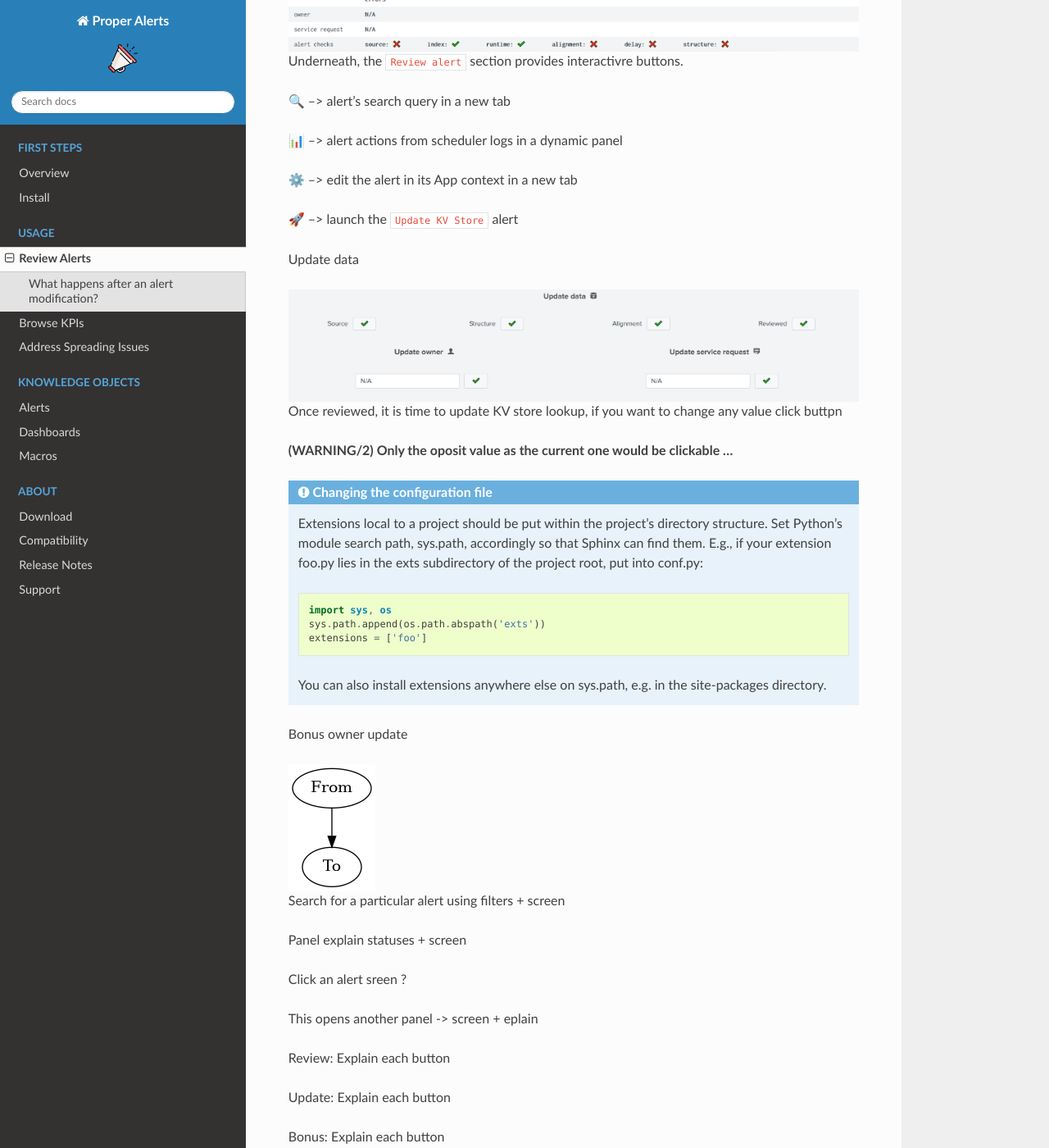
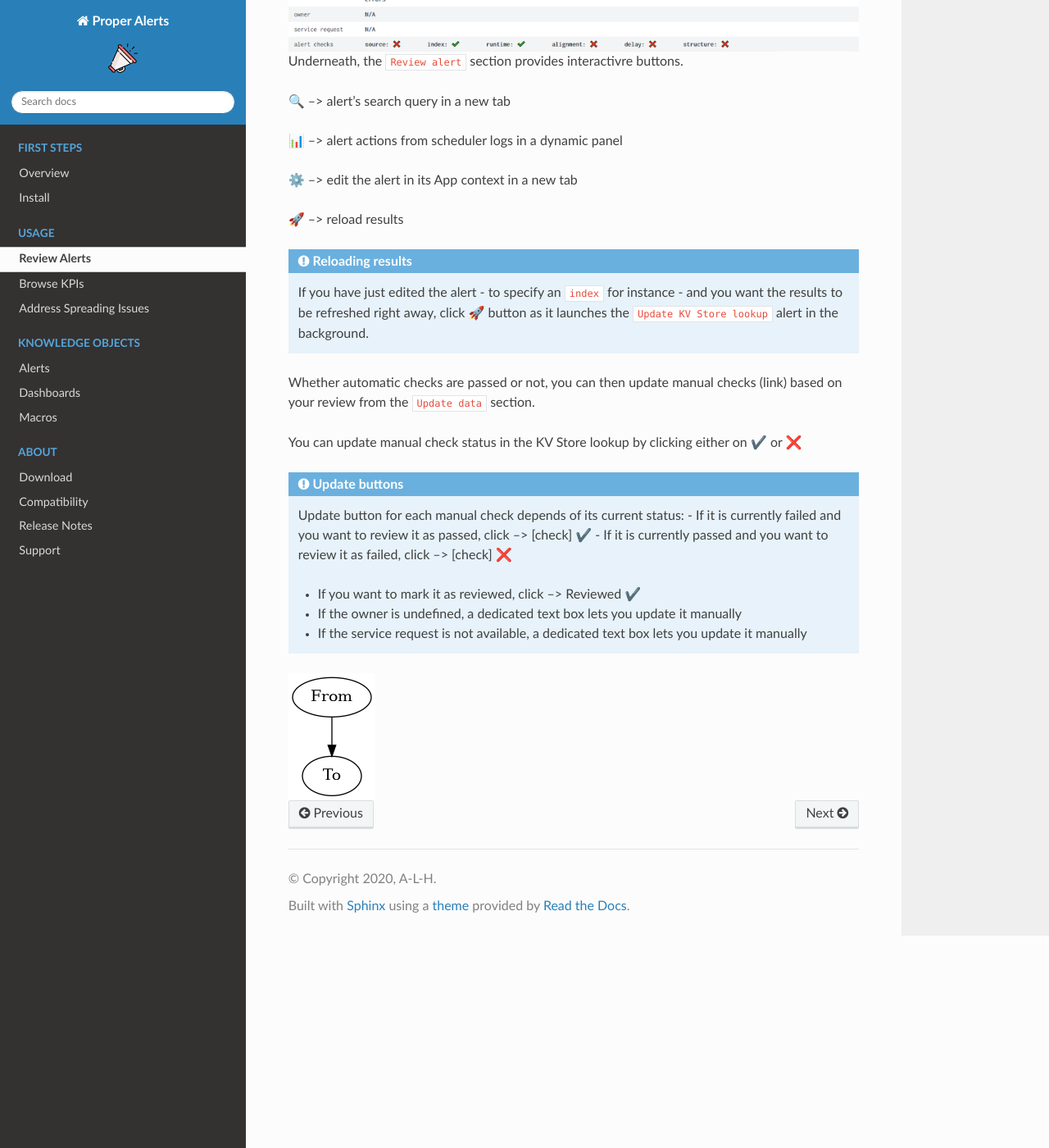
Before and after one commit to a-l-h/splunk-app-proper-alerts, a Sphinx documentation site: the page built from doc/review.rst, in a window 1280 px wide and 1400 px high, scrolled down 1148 px. Shown: the whole window at 82% size. Built offline with Sphinx 7.4.7 and the Read the Docs theme 2.0.0, drawn with Linux system fonts in a browser that asks for light colours; some of the changed text lies outside the part shown.

Commit message:
Update review.rst

```diff
--- a/doc/review.rst
+++ b/doc/review.rst
@@ -44,32 +44,28 @@ Underneath, the ``Review alert`` section provides interactivre buttons.
 
 ⚙️ --> edit the alert in its App context in a new tab
 
-🚀 --> launch the ``Update KV Store`` alert
+🚀 --> reload results
 
-Update data
+.. admonition:: Reloading results
 
-.. image:: img/inventory_update_data.png
-   :align: center
+   If you have just edited the alert - to specify an ``index`` for instance -
+   and you want the results to be refreshed right away, click 🚀 button as it
+   launches the ``Update KV Store lookup`` alert in the background.
 
-Once reviewed, it is time to update KV store lookup, if you want to change any value click buttpn
+Whether automatic checks are passed or not, you can then update manual checks (link) based on your review from the ``Update data`` section.
 
-**(WARNING/2) Only the oposit value as the current one would be clickable ...**
+You can update manual check status in the KV Store lookup by clicking either on ✔️ or ❌
 
-.. admonition:: Changing the configuration file
+.. admonition:: Update buttons
 
-   Extensions local to a project should be put within the project’s directory structure.
-   Set Python’s module search path, sys.path, accordingly so that Sphinx can find them.
-   E.g., if your extension foo.py lies in the exts subdirectory of the project root,
-   put into conf.py::
+   Update button for each manual check depends of its current status:
+   - If it is currently failed and you want to review it as passed, click --> [check] ✔️
+   - If it is currently passed and you want to review it as failed, click --> [check] ❌
 
-      import sys, os
-      sys.path.append(os.path.abspath('exts'))
-      extensions = ['foo']
+   - If you want to mark it as reviewed, click --> Reviewed ✔️
 
-   You can also install extensions anywhere else on sys.path, e.g. in the site-packages directory.
-
-
-Bonus owner update
+   - If the owner is undefined, a dedicated text box lets you update it manually
+   - If the service request is not available, a dedicated text box lets you update it manually
 
 
 .. graphviz::
@@ -77,23 +73,3 @@ Bonus owner update
    digraph {
       "From" -> "To";
    }
-
-
-Search for a particular alert using filters + screen
-
-Panel explain statuses + screen
-
-Click an alert sreen ?
-
-This opens another panel -> screen + eplain
-
-Review: Explain each button
-
-Update: Explain each button
-
-Bonus: Explain each button
-
-What happens after an alert modification?
-+++++++++++++++++++++++++++++++++++++++++
-
-Workflow
```
